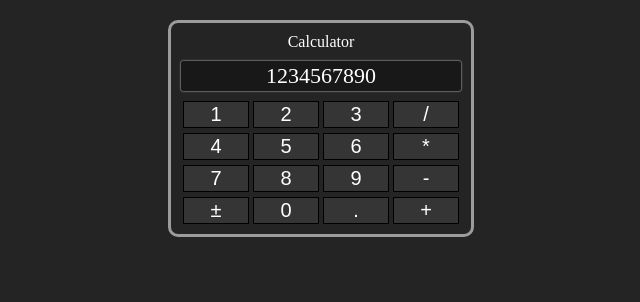
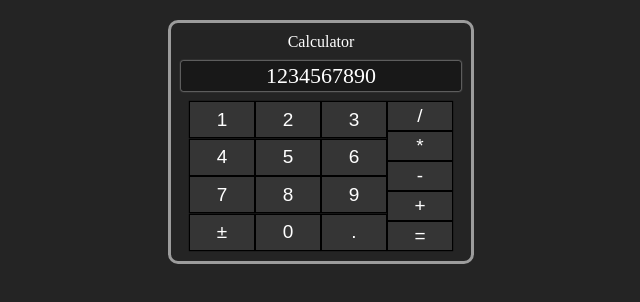
Before and after one commit to LQ85i/project-4, a plain HTML site: page index.html in a window 1280 px wide. Shown: the whole page, without its empty margins (319-959 px from the left). Drawn offline with Linux system fonts and the light colour scheme.

Commit message:
Add non-functional equals-button.

```diff
--- a/index.html
+++ b/index.html
@@ -12,30 +12,37 @@
         <div class="title">Calculator</div>
         <div class="screen">1234567890</div>
         <div class="input">
-            <div class="row1">
-                <button class="number" id="one">1</button>
-                <button class="number" id="two">2</button>
-                <button class="number" id="three">3</button>
-                <button class="operator" id="divide">/</button>
+            <div class="left">
+                <div class="column">
+                    <button class="number" id="one">1</button>
+                    <button class="number" id="four">4</button>
+                    <button class="number" id="seven">7</button>
+                    <button class="operator" id="negate">±</button>
+                </div>
+                <div class="column">
+                    <button class="number" id="two">2</button>
+                    <button class="number" id="five">5</button>
+                    <button class="number" id="eight">8</button>
+                    <button class="number" id="zero">0</button>
+                </div>
+                <div class="column">
+                    <button class="number" id="three">3</button>
+                    <button class="number" id="six">6</button>
+                    <button class="number" id="nine">9</button>
+                    <button class="operator" id="point">.</button>
+                </div>
             </div>
-            <div class="row2">
-                <button class="number" id="four">4</button>
-                <button class="number" id="five">5</button>
-                <button class="number" id="six">6</button>
-                <button class="operator" id="multiply">*</button>
+            <div class="right">
+                <div class="column">
+                    <button class="operator" id="divide">/</button>
+                    <button class="operator" id="multiply">*</button>
+                    <button class="operator" id="minus">-</button>
+                    <button class="operator" id="plus">+</button>
+                    <button class="operator" id="equals">=</button>
+                </div>
             </div>
-            <div class="row3">
-                <button class="number" id="seven">7</button>
-                <button class="number" id="eight">8</button>
-                <button class="number" id="nine">9</button>
-                <button class="operator" id="minus">-</button>
-            </div>
-            <div class="row4">
-                <button class="operator" id="negate">±</button>
-                <button class="number" id="0">0</button>
-                <button class="operator" id="dot">.</button>
-                <button class="operator" id="plus">+</button>
-            </div>
+
+
         </div>
     </div>
 </body>
--- a/styles.css
+++ b/styles.css
@@ -45,24 +45,52 @@ body {
 .container .input {
     display: flex;
     flex: 1;
-    flex-direction: column;
-    justify-content: center;
     color: white;
     margin-top: 10px;
     margin-bottom: 10px;
-    min-width: 280px;
-    max-width: 280px;
-    gap: 5px;
-    align-items: center;
 }
 
-.container button{
+.container .input .left {
+    display: flex;
+    flex: 1;
+}
+
+.container .input .right {
+    display: flex;
+    flex: 1;
+}
+
+.container .input .left .column {
+    display: flex;
+    flex-direction: column;
+    justify-content: space-between;
+    background-color: rgb(31, 31, 31);
+}
+.container .input .right .column {
+    display: flex;
+    flex-direction: column;
+    background-color: rgb(26, 26, 26);
+}
+
+.container button {
     border: 1px solid rgb(0, 0, 0);
-    min-width: 66px;
-    font-size: 20px;
+    font-size: 19px;
     background-color: rgb(53, 53, 53);
     color: white;
+    box-shadow: 0 0 1px black;
+}
 
+.container .left button{
+    min-width: 66px;
+    min-height: 37px;
+    max-width: 66px;
+}
+
+.container .right button{
+    min-width: 66px;
+    min-height: 30px;
+    max-width: 66px;
+    max-height: 30px;
 }
 
 .container button:hover{
@@ -70,8 +98,5 @@ body {
 }
 
 .container button:active{
-    border: 1px white;
-    border-color: black;
-    background-color: rgb(85, 85, 85);
-    box-shadow: 0 0 2px white;
+    border: 0px solid black;
 }
```
